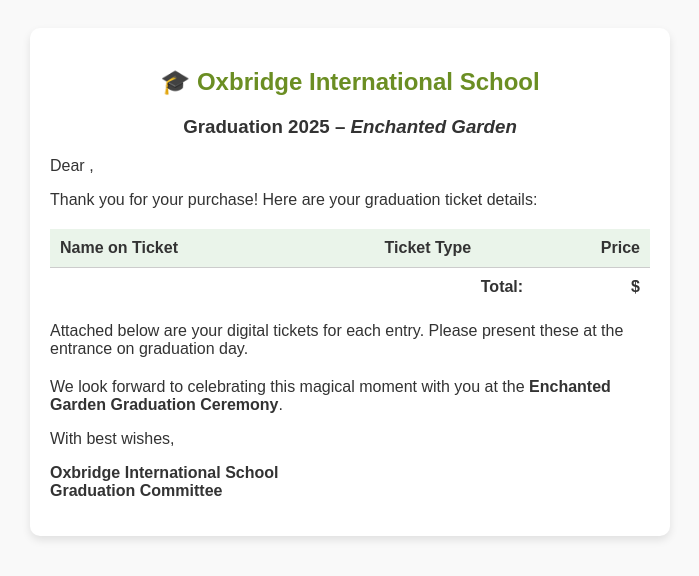
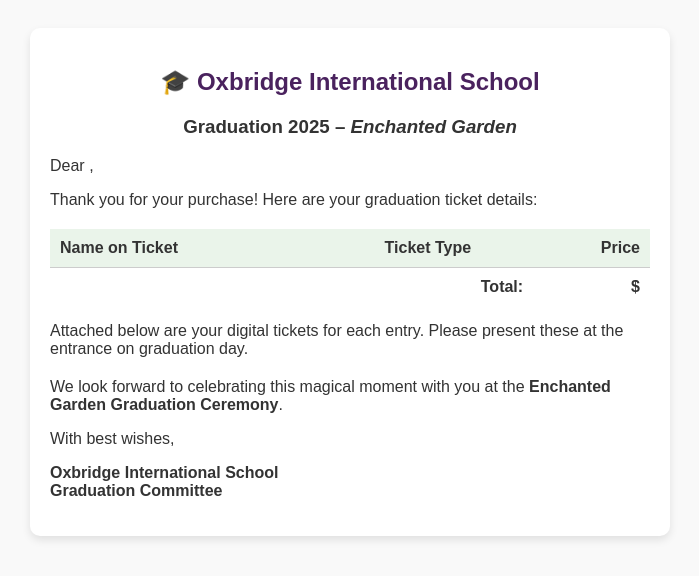
Before and after one commit to adiah-web-dev/oxis-tickets, a Django app: template tickets/templates/tickets/email_template.html in a window 1280 px wide. Shown: the top 576 px of the page, without its empty margins (290-989 px from the left). Run offline with Django 5.2, Linux system fonts and the light colour scheme; the template is opened without the code that fills it, so the values that code supplies are empty.

Commit message:
Update text colour for heading

```diff
--- a/tickets/templates/tickets/email_template.html
+++ b/tickets/templates/tickets/email_template.html
@@ -2,7 +2,7 @@
 <html>
   <body style="font-family: Arial, sans-serif; background-color: #f9f9f9; padding: 20px; color: #333;">
     <div style="max-width: 600px; margin: auto; background-color: white; border-radius: 10px; padding: 20px; box-shadow: 0 4px 8px rgba(0,0,0,0.1);">
-      <h2 style="color: #6b8e23; text-align: center;">🎓 Oxbridge International School</h2>
+      <h2 style="color: #4a225e; text-align: center;">🎓 Oxbridge International School</h2>
       <h3 style="text-align: center; margin-top: 0;">Graduation 2025 – <em>Enchanted Garden</em></h3>
 
       <p>Dear <strong>{{customer_name}}</strong>,</p>
```
